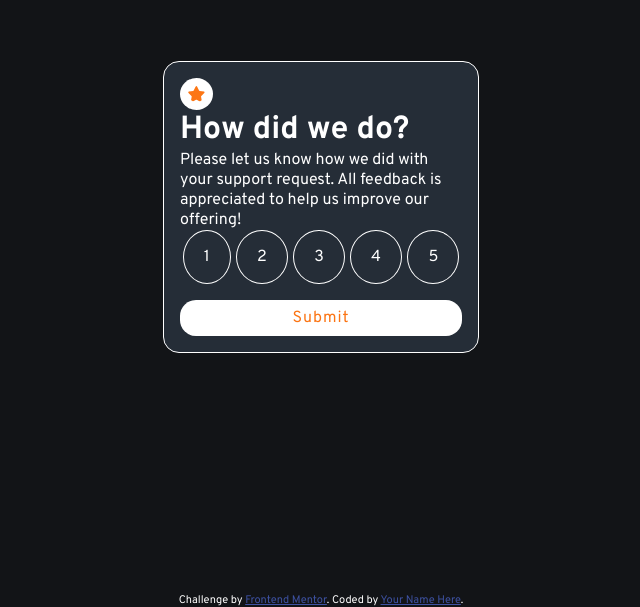
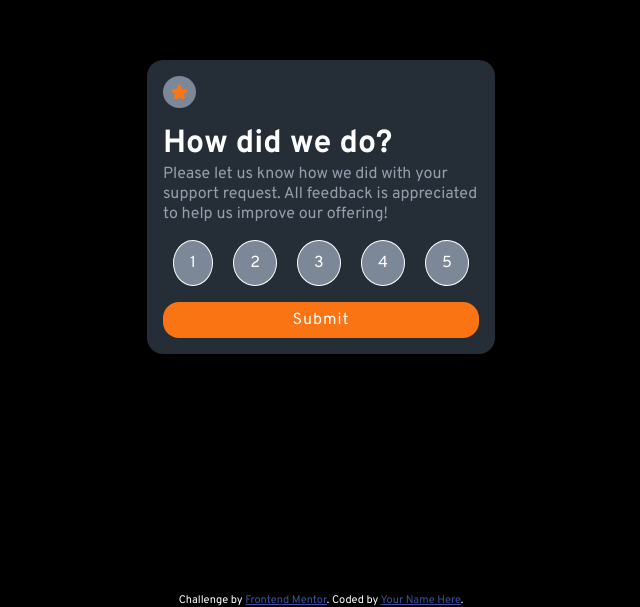
Before and after one commit to shoneriki/interactive-rating-component, a plain HTML site: page index.html in a window 1280 px wide. Shown: the part 193-800 px from the top of the page, without its empty margins (319-959 px from the left). Drawn offline with Linux system fonts and the light colour scheme.

Commit message:
baseline container style

```diff
--- a/styles.css
+++ b/styles.css
@@ -21,27 +21,32 @@ body {
   display: flex;
   justify-content: center;
   align-items: center;
-  background-color: var(--very-dark-blue);
+  background-color: black;
   color: var(--white);
   font-family: var(--font-family)
 }
 
 .container {
   background-color: var(--dark-blue);
-  border:1px solid white;
   border-radius: 16px;
   display: flex;
   flex-direction: column;
   justify-content: center;
   align-items: flex-start;
-  width: 316px;
+  width: 348px;
   padding: 16px;
 }
 
+.container p {
+  color:var(--light-grey);
+  padding-bottom: 16px;
+}
+
 img {
-  background-color: white;
+  background-color: var(--medium-grey);
   padding: 8px 8px;
   border-radius: 100%;
+  margin-bottom: 16px;
 }
 
 .rating-container{
@@ -52,15 +57,16 @@ img {
 
 .rating-container div {
   border-radius: 100%;
-  padding: 16px 20px;
+  padding: 12px 16px;
   border: 1px solid white;
+  background-color: var(--medium-grey);
 }
 
 .submit-container{
   width: 100%;
-  background-color: #fff;
+  background-color: var(--orange);
   border-radius: 16px;
-  color: var(--orange);
+  color: white;
   margin-top: 16px;
   padding: 8px 16px;
   text-align: center;
```
